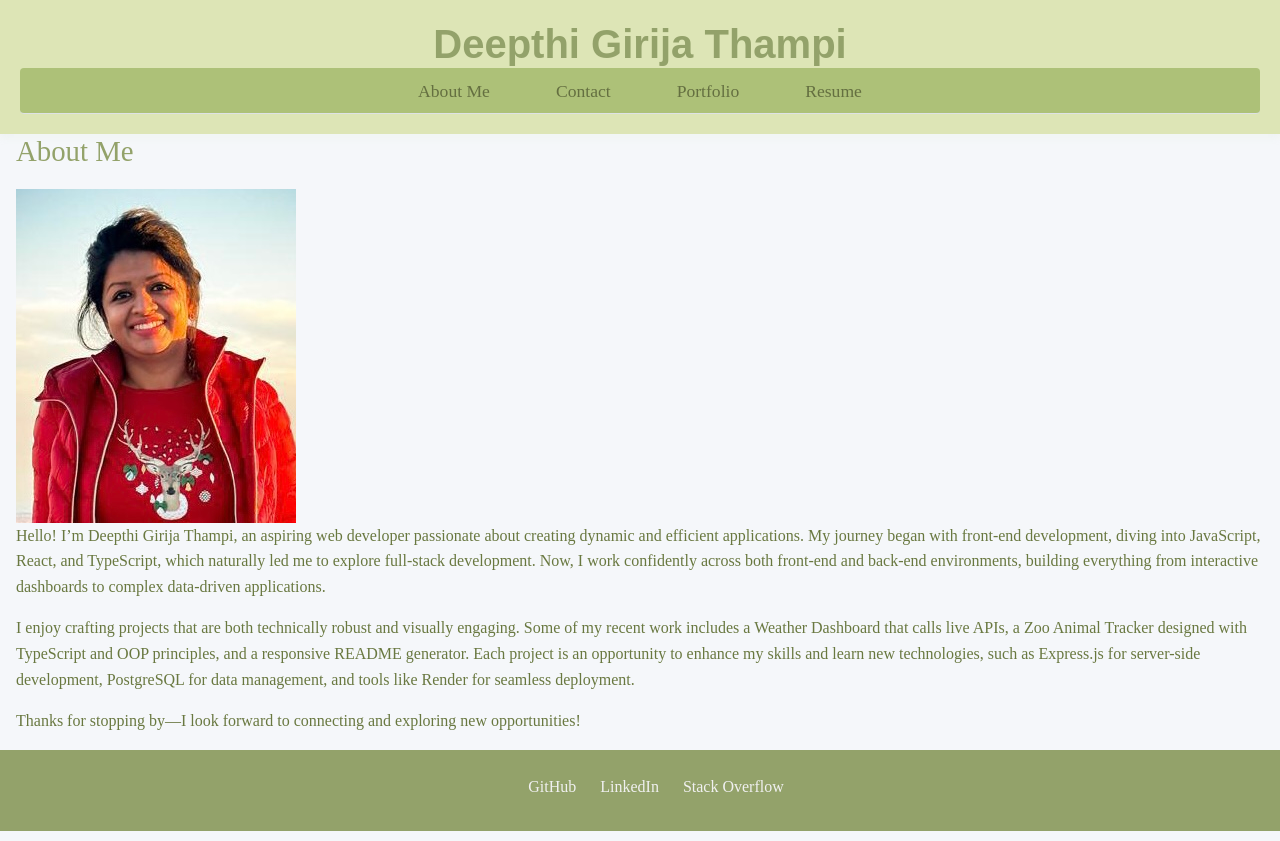
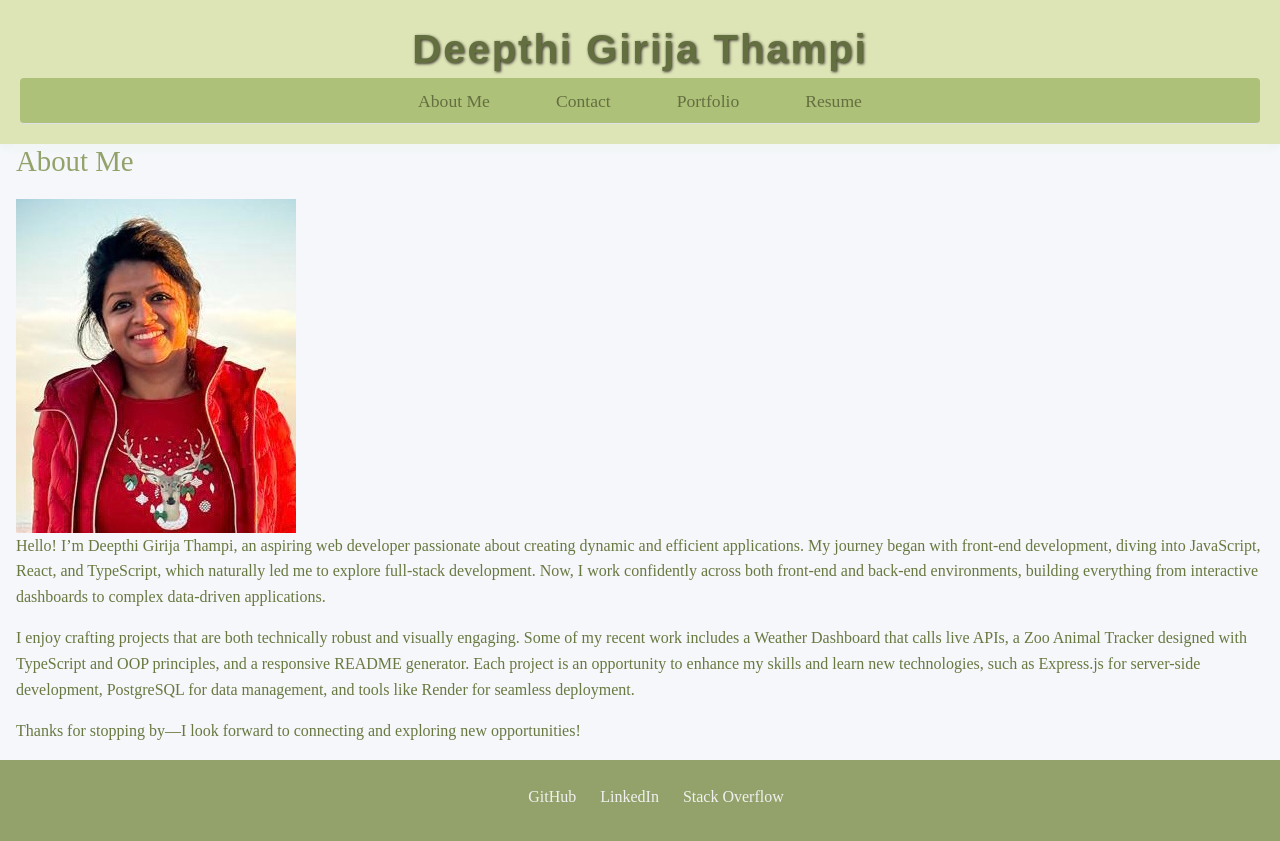
Before and after one commit to deepthithampi/my-portfolio, a React (Vite) app: page / in a window 1280 px wide. Built offline with nearby package versions, Linux system fonts and the light colour scheme.

Commit message:
updated header.css

```diff
--- a/src/styles/header.css
+++ b/src/styles/header.css
@@ -9,9 +9,13 @@ header {
   header h1 {
     font-size: 2.5em;
     margin: 0;
-    color:  #93a26a;
+    padding: 5px;
+    color:  #646f40;
     font-family: 'Arial', sans-serif;
     font-weight: bold;
+    letter-spacing: 2px;
+    text-shadow: 1px 1px 3px rgba(36, 28, 28, 0.874);
+
   }
 
   .nav {
```
